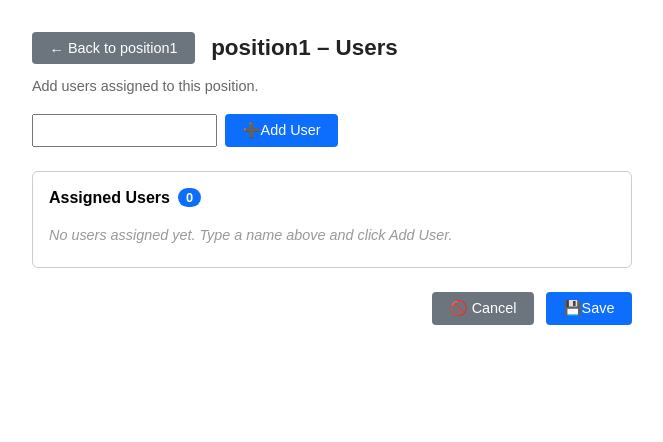
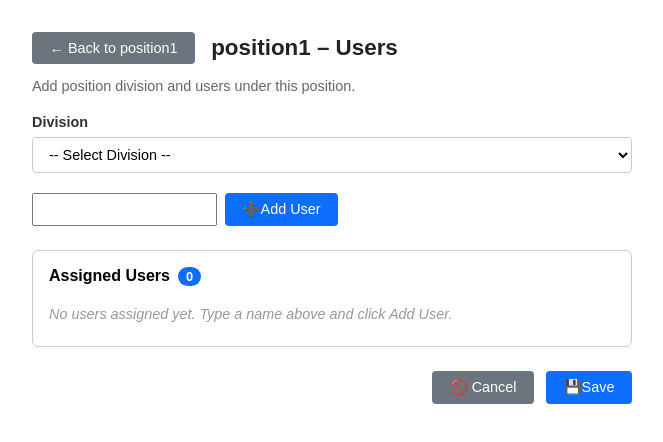
Before and after one commit to owencollins15/vpcr-update, an Angular app: page /position/1/users in a window 1280 px wide. Shown: the top 442 px of the page, without its empty margins (308-971 px from the left). Built offline with nearby package versions, Linux system fonts and the light colour scheme.

Commit message:
division drop down added

```diff
--- a/src/app/app.html
+++ b/src/app/app.html
@@ -8,7 +8,7 @@
         <span class="name">{{ pos.name }}</span>
 
         @if (lastSavedPositionId === pos.id) {
-          <span class="saved">✔ Responsibilities and User Saved</span>
+          <span class="saved">✔ Responsibilities and User + Division Saved</span>
         }
       </li>
     }
--- a/src/app/app.ts
+++ b/src/app/app.ts
@@ -5,10 +5,23 @@ import { Communication } from './communication';
 import { Subscription } from 'rxjs';
 import { filter } from 'rxjs';
 
-interface Position {
+//Export allows me to call interfaces , const in position-users.ts
+export interface Position {
+  id: number;
+  name: string;
+  divisionId: number;
+}
+export interface Division {
   id: number;
   name: string;
 }
+export const DIVISIONS: Division[] = [
+  { id: 1, name: 'division 1' },
+  { id: 2, name: 'division 2' },
+  { id: 3, name: 'division 3' },
+  { id: 4, name: 'division 4' },
+  { id: 5, name: 'division 5' },
+];
 
 @Component({
   selector: 'app-root',
@@ -19,16 +32,16 @@ interface Position {
 export class App {
   positions: Position[] = [
     //positions array with json constants
-    { id: 1, name: 'position 1' },
-    { id: 2, name: 'position 2' },
-    { id: 3, name: 'position 3' },
-    { id: 4, name: 'position 4' },
-    { id: 5, name: 'position 5' },
-    { id: 6, name: 'position 6' },
-    { id: 7, name: 'position 7' },
-    { id: 8, name: 'position 8' },
-    { id: 9, name: 'position 9' },
-    { id: 10, name: 'position 10' },
+    { id: 1, name: 'position 1', divisionId: 0 },
+    { id: 2, name: 'position 2', divisionId: 0 },
+    { id: 3, name: 'position 3', divisionId: 0 },
+    { id: 4, name: 'position 4', divisionId: 0 },
+    { id: 5, name: 'position 5', divisionId: 0 },
+    { id: 6, name: 'position 6', divisionId: 0 },
+    { id: 7, name: 'position 7', divisionId: 0 },
+    { id: 8, name: 'position 8', divisionId: 0 },
+    { id: 9, name: 'position 9', divisionId: 0 },
+    { id: 10, name: 'position 10', divisionId: 0 },
   ];
   lastSavedPositionId: number | null = null; //can be either type number or type null , initialized as null
   showPositionList = true;
--- a/src/app/position-detail/position-detail.ts
+++ b/src/app/position-detail/position-detail.ts
@@ -56,6 +56,7 @@ export class PositionDetail implements OnInit {
       this.positionName = `position${id}`;
       this.loadSavedResponsibilities();
     }
+    console.log('responsibilities saved');
   }
 
   loadSavedResponsibilities() {
@@ -133,9 +134,12 @@ export class PositionDetail implements OnInit {
         positionId: this.positionId,
       },
     });
+    console.log('saved and returned');
   }
+
   cancel() {
     this.router.navigate(['/']); //navigates back to positions
+    console.log('cancel successful');
   }
 
   saveMessage() {
@@ -152,6 +156,7 @@ export class PositionDetail implements OnInit {
     this.saveMessage();
     this.saveAndReturn();
   }
+
   afterAddItem(categoryKey: CategoryKey, item: string) {}
 
   afterAddAll(categoryKey: CategoryKey) {}
--- a/src/app/position-users/position-users.html
+++ b/src/app/position-users/position-users.html
@@ -5,11 +5,21 @@
     <h2>{{ positionName }} – Users</h2>
   </div>
 
-  <p class="subtitle">Add users assigned to this position.</p>
+  <p class="subtitle">Add position division and users under this position.</p>
+  <!-- Division Selector -->
+  <div class="form-group">
+    <label class="form-label">Division </label>
+    <select class="form-select" [(ngModel)]="selDivisionId">
+      <option [value]="0">-- Select Division --</option>
+      @for (division of div; track division.id) {
+        <option [value]="division.id">{{ division.name }}</option>
+      }
+    </select>
+  </div>
 
   <!-- Save message -->
   @if (showMessage) {
-    <div class="save-message">✅ Users saved successfully!</div>
+    <div class="save-message">✅ Users and Division saved successfully!</div>
   }
 
   <!-- Input row -->
--- a/src/app/position-users/position-users.scss
+++ b/src/app/position-users/position-users.scss
@@ -172,3 +172,30 @@
   justify-content: flex-end;
   gap: 0.75rem;
 }
+.form-group {
+  margin-bottom: 1.25rem;
+}
+
+.form-label {
+  display: block;
+  font-weight: 600;
+  font-size: 0.9rem;
+  color: #333;
+  margin-bottom: 0.4rem;
+}
+
+.form-select {
+  width: 100%;
+  padding: 0.5rem 0.75rem;
+  border: 1px solid #ccc;
+  border-radius: 4px;
+  font-size: 0.9rem;
+  background: #fff;
+  cursor: pointer;
+
+  &:focus {
+    outline: none;
+    border-color: #0d6efd;
+    box-shadow: 0 0 0 2px rgba(13, 110, 253, 0.2);
+  }
+}
--- a/src/app/position-users/position-users.ts
+++ b/src/app/position-users/position-users.ts
@@ -2,10 +2,16 @@ import { CommonModule } from '@angular/common';
 import { Component, OnInit } from '@angular/core';
 import { FormsModule } from '@angular/forms';
 import { ActivatedRoute, Router } from '@angular/router';
+import { Division, DIVISIONS, Position } from '../app';
 
 interface userEntry {
   id: number;
   name: string;
+}
+
+interface positionAssignment {
+  divisionId: number;
+  users: userEntry[];
 }
 
 @Component({
@@ -19,6 +25,9 @@ export class PositionUsers implements OnInit {
   positionId: number = 0;
   positionName: string = ' ';
 
+  div: Division[] = DIVISIONS; //holds array of division objects imported from app.ts , this is what populates the drop down list
+  selDivisionId: number = 0; //0 indicates no division has been selected
+
   users: userEntry[] = []; //users array
   newUser: string = ' ';
   showMessage: boolean = false;
@@ -27,22 +36,28 @@ export class PositionUsers implements OnInit {
     private route: ActivatedRoute,
     private router: Router,
   ) {}
+
   ngOnInit() {
     // runs when page loads
     const id = this.route.snapshot.paramMap.get('id'); //grabs id from url
     if (id) {
       this.positionId = Number(id);
       this.positionName = `position${id}`;
-      this.loadSavedUsers(); // restores any previously saved users with saved data
+      this.loadSavedAssignment(); // restores any previously saved users with saved data
     }
   }
 
-  loadSavedUsers() {
-    const saved = localStorage.getItem(`position_users_${this.positionId}`); // checks local storage for any users saved to that position , if found loads users back into the array with their saved data
+  loadSavedAssignment() {
+    const saved = localStorage.getItem(`position_assignment_${this.positionId}`); // checks local storage for any users and their division assignment saved to that position
     if (saved) {
-      this.users = JSON.parse(saved);
+      //if found loads users back into the array with their saved data
+      const data = JSON.parse(saved); //converts JSON string into a JavaScript Object ex. "users" is now users: [...]
+      this.selDivisionId = data.divisionId || 0; //restores selected division and show the division previously selected in the dropdown
+      this.users = data.users || []; //restores users that were added, if data.users exist use it if no use empty array
     }
+    console.log('assignment loaded');
   }
+
   addUser() {
     // add user type box
     const trimmed = this.newUser.trim(); //removes trailing and leading whitespace from strings
@@ -53,19 +68,32 @@ export class PositionUsers implements OnInit {
     };
     this.users = [...this.users, newUser]; // pushes new user into user array
     this.newUser = ' '; // clears input field or textbox
+    console.log('user added');
   }
+
   removeUser(id: number) {
     // removes user when clicked, reads user id and filters out user whose id matches the one you chose to removes
     this.users = this.users.filter((u) => u.id !== id);
+    console.log('user removed');
   }
+
   save() {
-    localStorage.setItem(`position_users_${this.positionId}`, JSON.stringify(this.users)); // user saved message, same logic for other save button
+    const assignment = {
+      //assignment object
+      divisionId: this.selDivisionId, //currently selected division
+      users: this.users, //users array
+    };
+    // saves assignment to local storage , then converts into a JSON string that is stored locally
+    localStorage.setItem(`position_assignment_${this.positionId}`, JSON.stringify(assignment));
+    //displays message
     this.showMessage = true;
   }
+
   goBack() {
     //back button
     this.router.navigate(['/position', this.positionId]);
   }
+
   onEnter(event: KeyboardEvent) {
     //lets us add user after hitting enter instead of clicking 'add user'
     if (event.key === 'Enter') this.addUser();
--- a/src/index.html
+++ b/src/index.html
@@ -1,13 +1,13 @@
 <!doctype html>
 <html lang="en">
-<head>
-  <meta charset="utf-8">
-  <title>VpcrUpdate</title>
-  <base href="/">
-  <meta name="viewport" content="width=device-width, initial-scale=1">
-  <link rel="icon" type="image/x-icon" href="favicon.ico">
-</head>
-<body>
-  <app-root></app-root>
-</body>
+  <head>
+    <meta charset="utf-8" />
+    <title>Vpcr Update</title>
+    <base href="/" />
+    <meta name="viewport" content="width=device-width, initial-scale=1" />
+    <link rel="icon" type="image/x-icon" href="favicon.ico" />
+  </head>
+  <body>
+    <app-root></app-root>
+  </body>
 </html>
```
